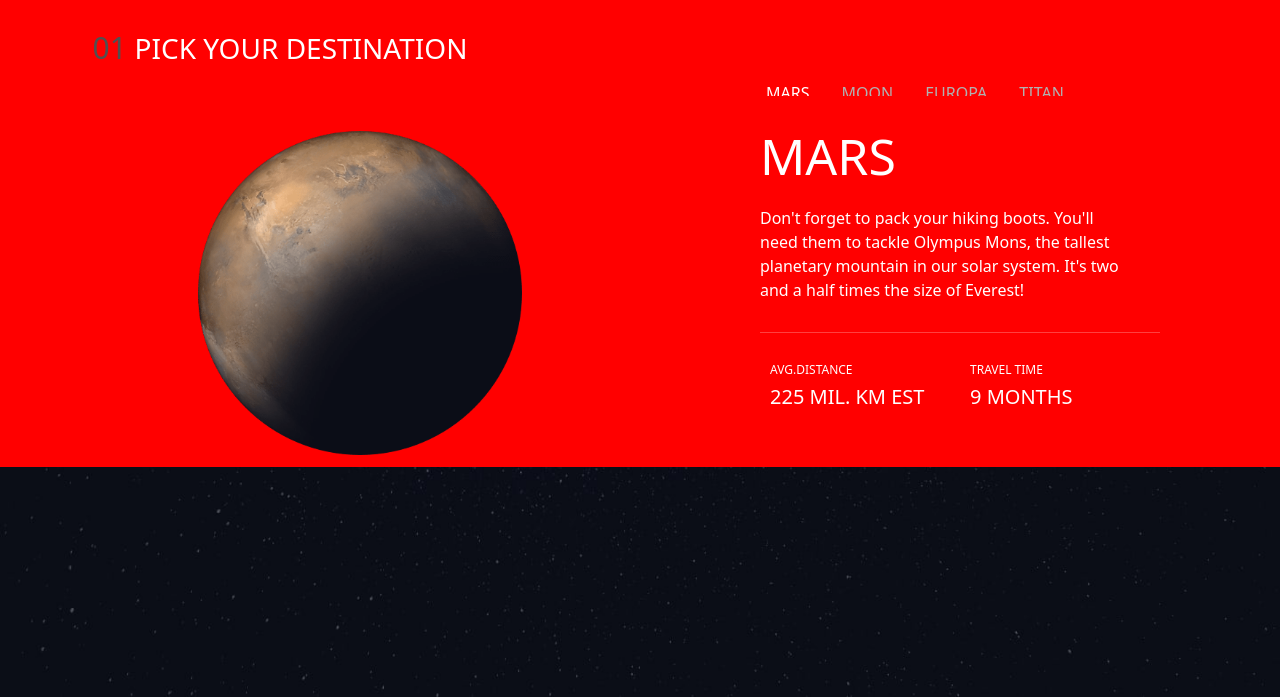
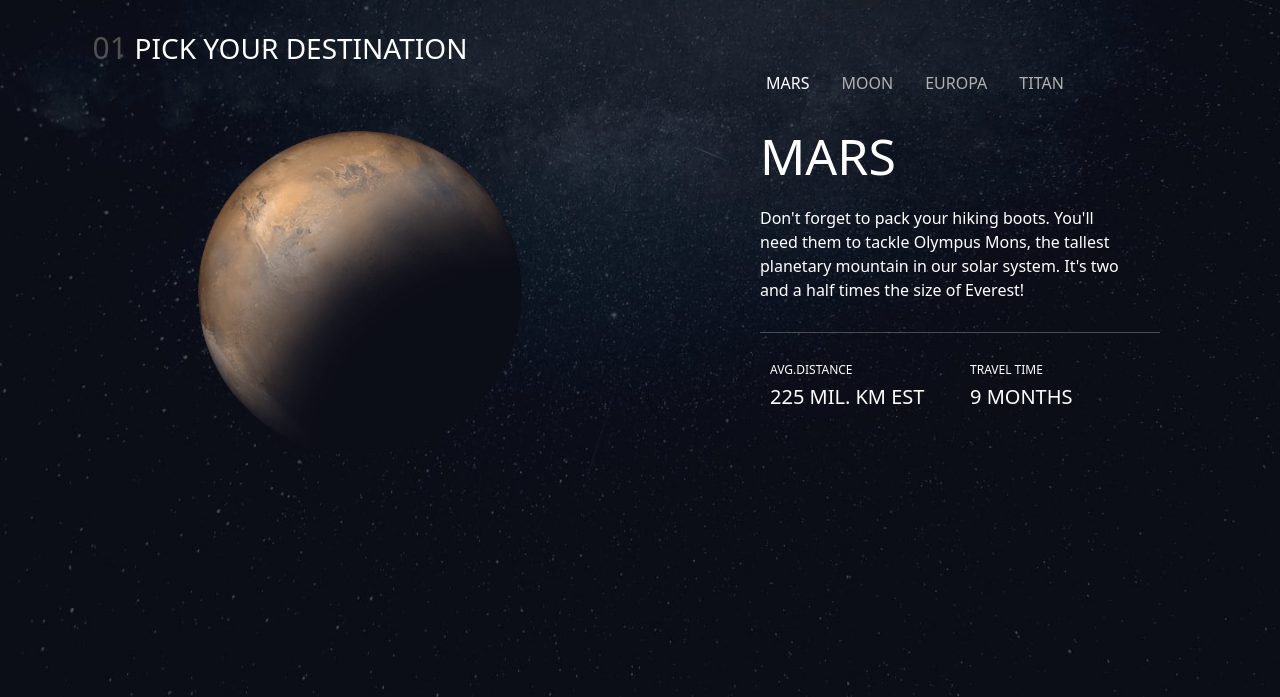
Before and after one commit to temiloluwaalabi/space-tourism, a plain HTML site: page destination.html in a window 1280 px wide. Shown: the part 103-800 px from the top of the page. Drawn offline with nearby package versions, Linux system fonts and the light colour scheme.

Commit message:
tab and height

```diff
--- a/css/destination.css
+++ b/css/destination.css
@@ -84,7 +84,6 @@ body{
     display: flex;
     justify-self: center;
     height: 470px;
-    background-color: red;
     padding-right: 80px;
 }
 .destination-content-div{
@@ -143,7 +142,7 @@ body{
     background-color: transparent;
     padding: 10px;
     overflow: hidden;
-    margin-top: 20px;
+    margin-top: 10px;
 }
 .tablinks{
     color: rgb(177, 177, 177);
```
